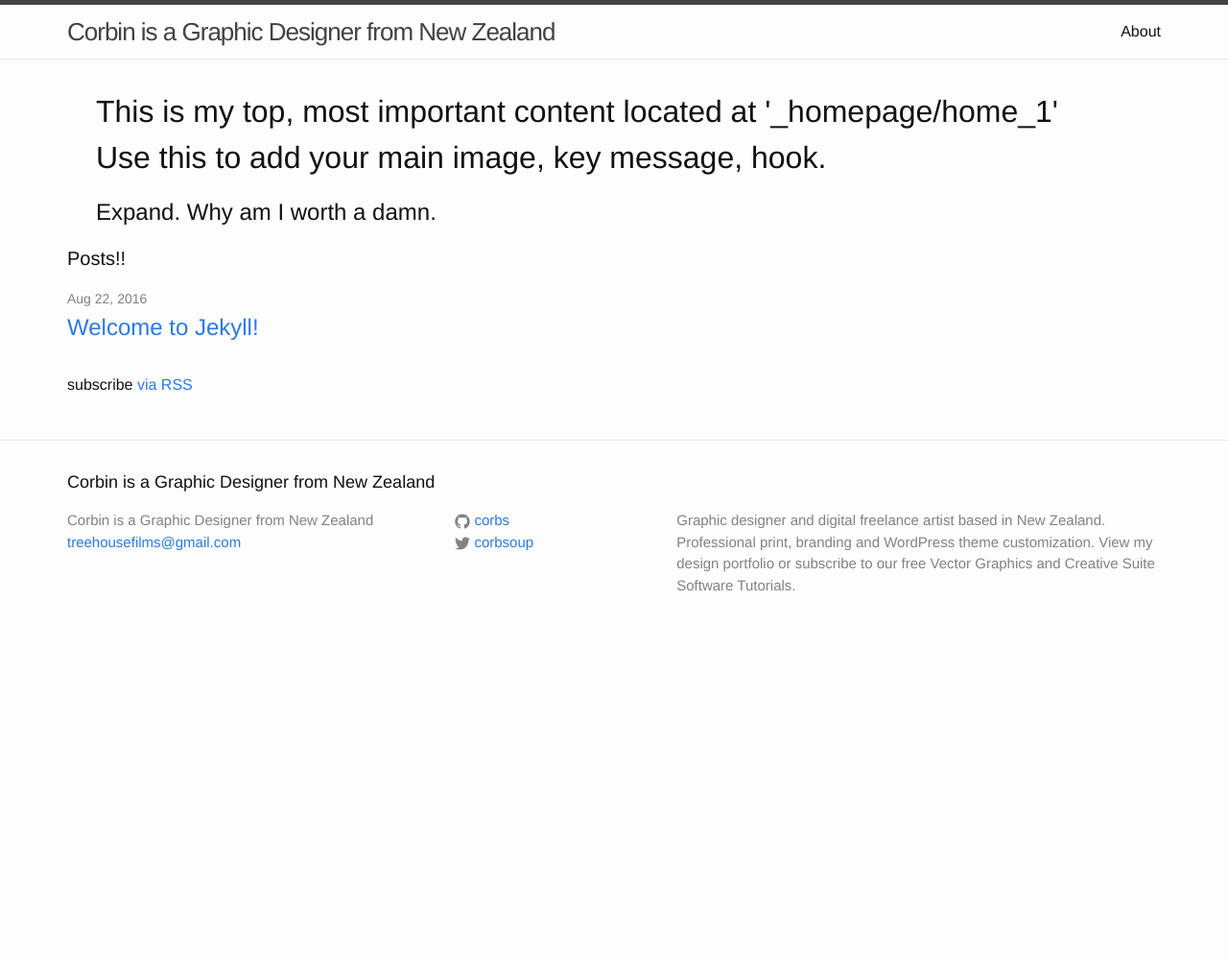
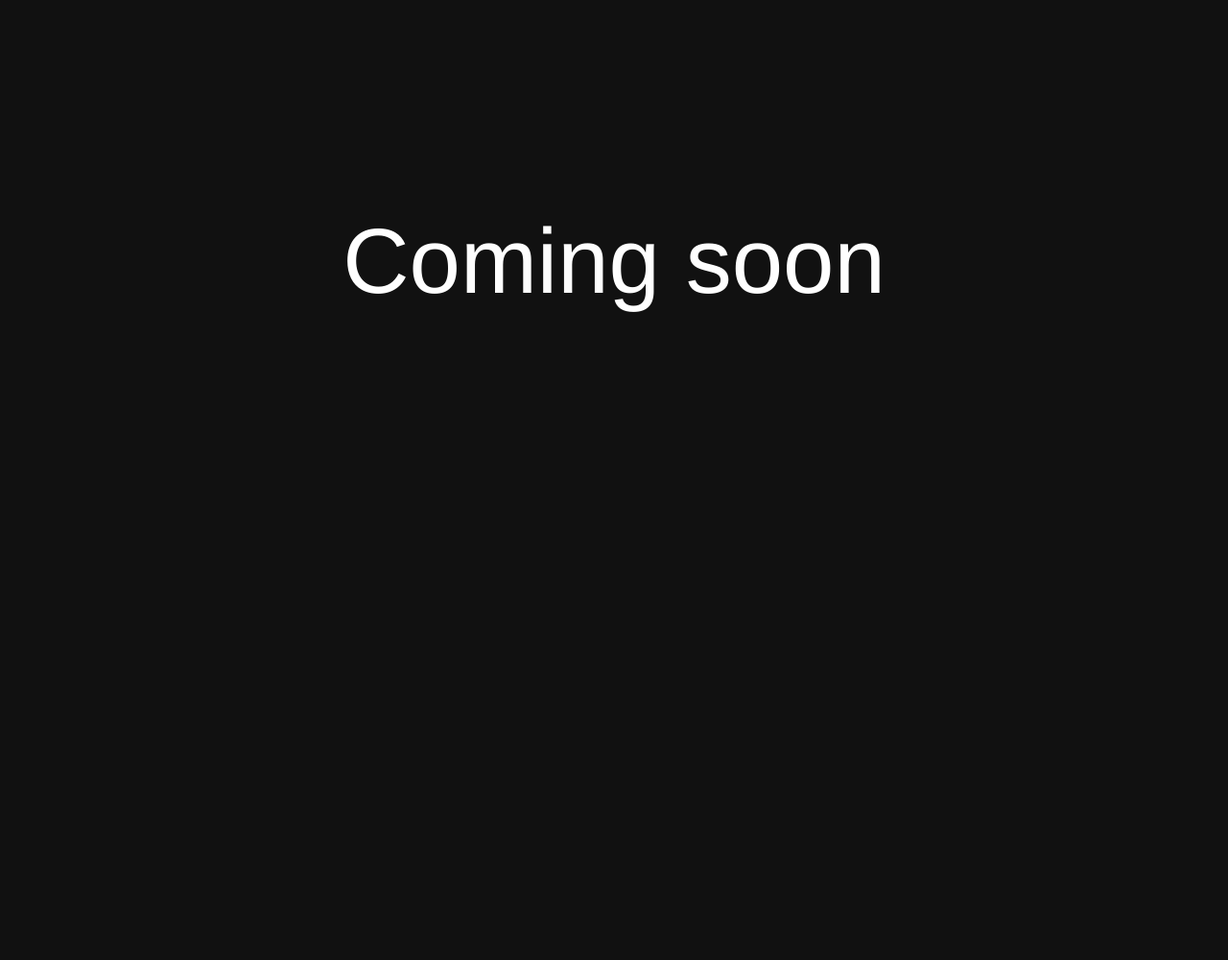
Before and after one commit to corbs/corbs.github.io, a Jekyll site: the page built from index.html, in a window 1280 px wide. Shown: the whole page at 96% size. Built offline with Jekyll 4.4.1, drawn with Linux system fonts in a browser that asks for light colours; before the commit the page ends 900 px from its top, so only the background shows below that.

Commit message:
construction pages and moved homepage _includes to _layouts

```diff
--- a/_config.yml
+++ b/_config.yml
@@ -8,7 +8,7 @@
 # Site settings
 title: Corbin is a Graphic Designer from New Zealand
 email: treehousefilms@gmail.com
-description: Graphic designer and digital freelance artist based in New Zealand. Professional print, branding and WordPress theme customization. View my design portfolio or subscribe to our free Vector Graphics and Creative Suite Software Tutorials.
+description: Graphic designer and digital freelancer based in New Zealand. Professional print, branding and WordPress theme customization. View my design portfolio or subscribe to our free Vector Graphics and Creative Suite Software Tutorials.
 baseurl: "" # the subpath of your site, e.g. /blog
 url: "http://corbin.nz" # the base hostname & protocol for your site
 twitter_username: corbsoup
--- a/_includes/_homepage/home_2.html
+++ /dev/null
@@ -1,5 +0,0 @@
-<div class="wrapper">
-
-<h2>Expand. Why am I worth a damn.</h2>
-
-</div>
--- /dev/null
+++ b/_layouts/construction.html
@@ -0,0 +1,12 @@
+<!DOCTYPE html>
+<html>
+
+  {% include head.html %}
+
+  <body style="background-color:#111;">
+
+<div style="font-size:6em; color: #fefefe; text-align:center; height:800px; padding-top:200px;">Coming soon</div>
+
+  </body>
+
+</html>
--- a/_sass/_layout.scss
+++ b/_sass/_layout.scss
@@ -2,9 +2,10 @@
  * Site header
  */
 .site-header {
-    border-top: 5px solid $grey-color-dark;
+    border-top: 1px solid $grey-color-dark;
     border-bottom: 1px solid $grey-color-light;
     min-height: 56px;
+    background-color: $grey-color-dark;
 
     // Positioning context for the mobile navigation icon
     position: relative;
@@ -20,7 +21,7 @@
 
     &,
     &:visited {
-        color: $grey-color-dark;
+        color: $grey-color-light;
     }
 }
 
@@ -33,7 +34,7 @@
     }
 
     .page-link {
-        color: $text-color;
+        color: $grey-color-light;
         line-height: $base-line-height;
 
         // Gaps between nav items, but not on the last one
--- a/css/main.scss
+++ b/css/main.scss
@@ -23,7 +23,7 @@ $grey-color-light: lighten($grey-color, 40%);
 $grey-color-dark:  darken($grey-color, 25%);
 
 // Width of the content area
-$content-width:    1200px;
+$content-width:    1240px;
 
 $on-palm:          600px;
 $on-laptop:        800px;
--- a/index.html
+++ b/index.html
@@ -1,26 +1,3 @@
 ---
-layout: default
+layout: construction
 ---
-
-{% include _homepage/home_1.html %}
-{% include _homepage/home_2.html %}
-
-<div class="home">
-
-  <h1 class="page-heading">Posts!!</h1>
-
-  <ul class="post-list">
-    {% for post in site.posts %}
-      <li>
-        <span class="post-meta">{{ post.date | date: "%b %-d, %Y" }}</span>
-
-        <h2>
-          <a class="post-link" href="{{ post.url | prepend: site.baseurl }}">{{ post.title }}</a>
-        </h2>
-      </li>
-    {% endfor %}
-  </ul>
-
-  <p class="rss-subscribe">subscribe <a href="{{ "/feed.xml" | prepend: site.baseurl }}">via RSS</a></p>
-
-</div>
```
Also changed, not shown: 404.md (added, +5 -0 lines), _layouts/home.html (+10 -0 lines), build.md (added, +3 -0 lines), posts.md (added, +24 -0 lines).
